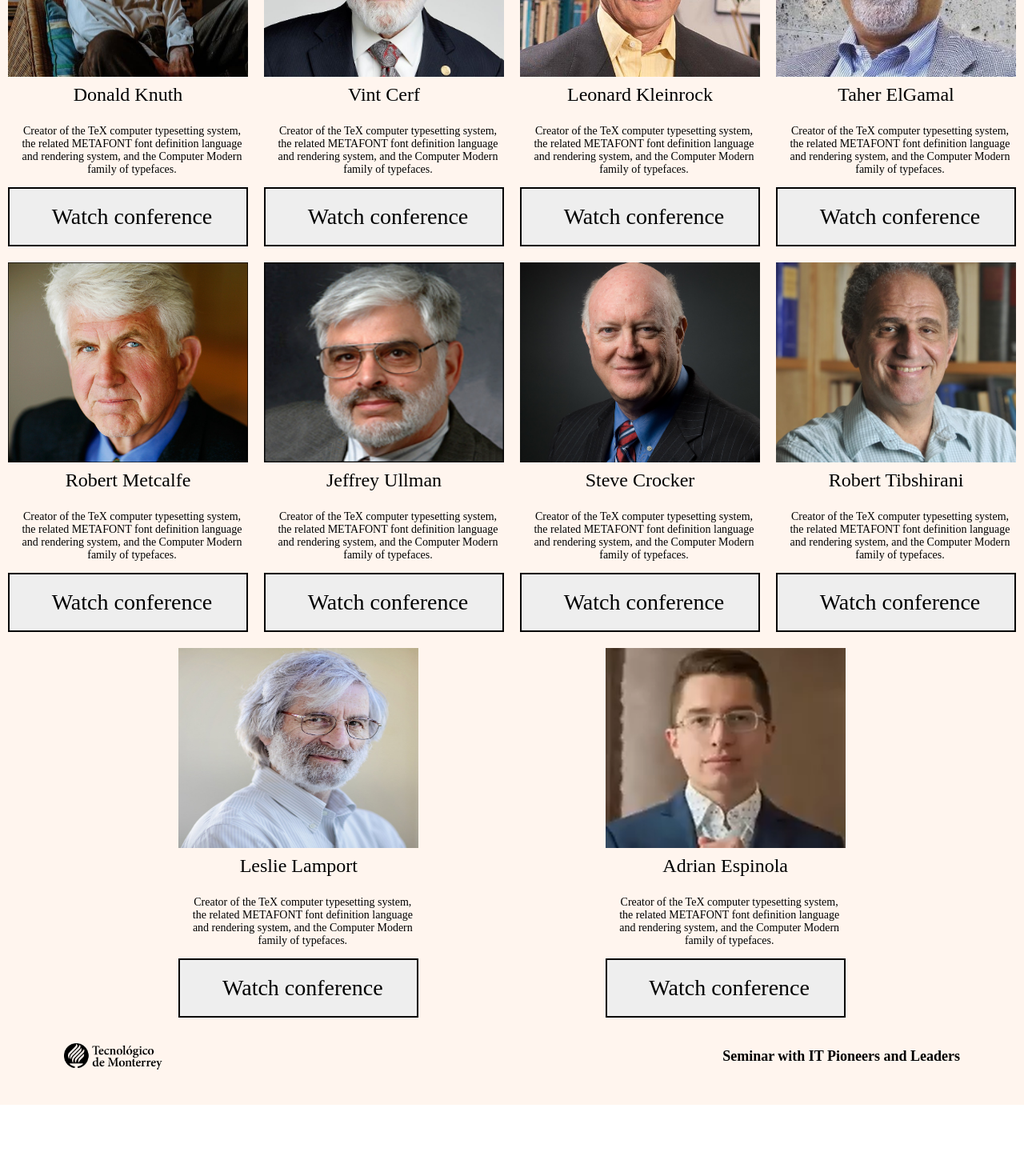
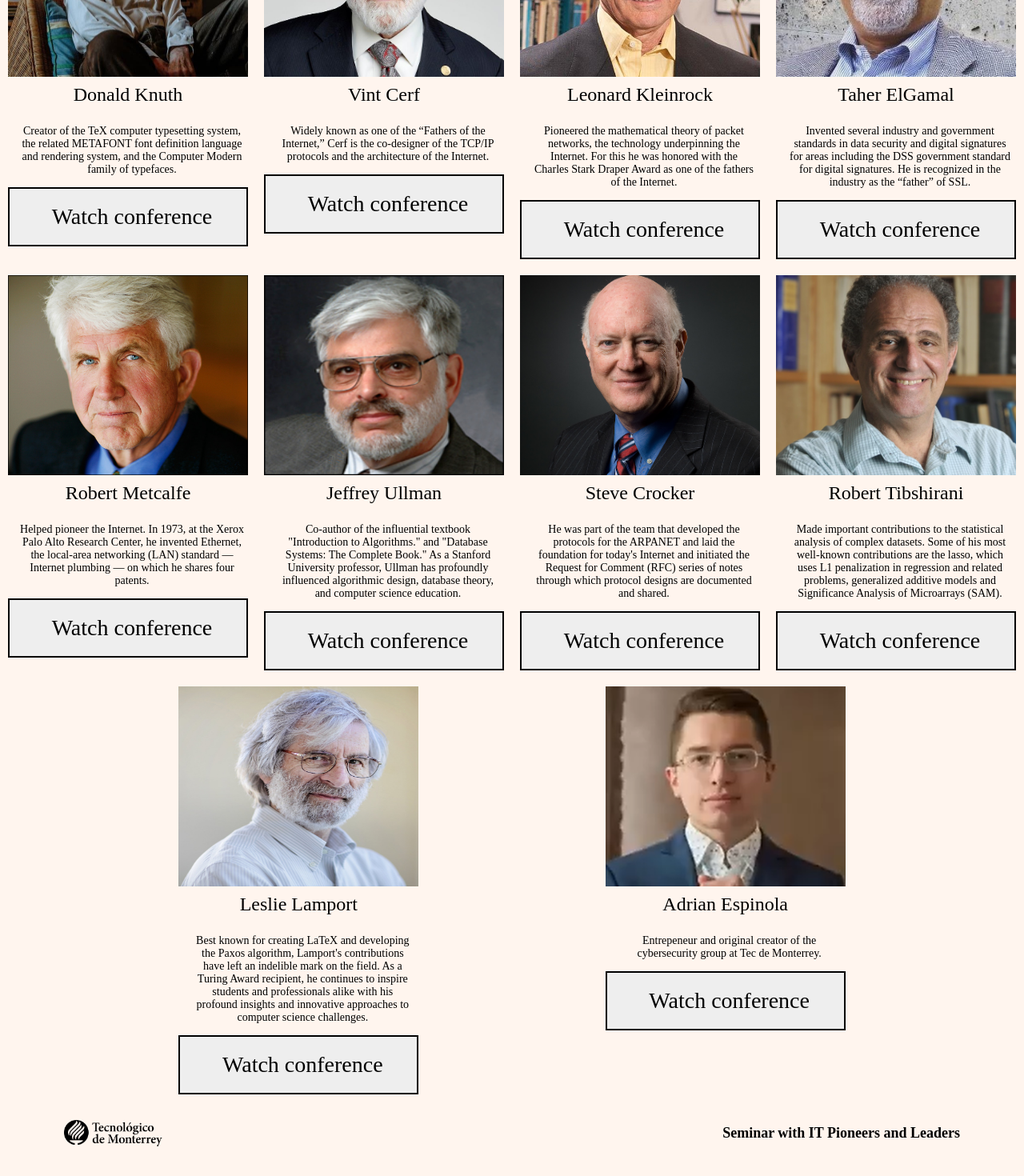
Before and after one commit to PatoVW02/swit, a React (Create React App) app: page /speakers in a window 1280 px wide. Shown: the part 712-2182 px from the top of the page at 80% size. Before the commit the page ends 2093 px from the top, so only its background shows below. Built offline with nearby package versions, Linux system fonts and the light colour scheme.

Commit message:
Descripciones

```diff
--- a/src/views/speakers/Speakers.js
+++ b/src/views/speakers/Speakers.js
@@ -44,7 +44,7 @@ const Speakers = () => {
         <div class="speaker-container">
           <img src={VCerf} alt='Cerf' className='Speaker'></img>
           <p  className="Name">Vint Cerf</p>
-          <p className="Bio">Creator of the TeX computer typesetting system, the related METAFONT font definition language and rendering system, and the Computer Modern family of typefaces.</p>
+          <p className="Bio">Widely known as one of the “Fathers of the Internet,” Cerf is the co-designer of the TCP/IP protocols and the architecture of the Internet. </p>
 
           <div class="center-bottom-box">
             <a href="https://youtu.be/k2r-7cLIaDQ">Watch conference</a>
@@ -55,7 +55,7 @@ const Speakers = () => {
         <div class="speaker-container">
           <img src={Kleinrock} alt='Kleinrock' className='Speaker'></img>
           <p  className="Name">Leonard Kleinrock</p>
-          <p className="Bio">Creator of the TeX computer typesetting system, the related METAFONT font definition language and rendering system, and the Computer Modern family of typefaces.</p>
+          <p className="Bio">Pioneered the mathematical theory of packet networks, the technology underpinning the Internet. For this he was honored with the Charles Stark Draper Award as one of the fathers of the Internet.</p>
           <div class="center-bottom-box">
             <a href="https://youtu.be/eUFBpY2qqj8">Watch conference</a>
           </div>
@@ -66,7 +66,7 @@ const Speakers = () => {
           <img src={Gamal} alt='Kleinrock' className='Speaker'></img>
           <p  className="Name">Taher ElGamal</p>
 
-          <p className="Bio">Creator of the TeX computer typesetting system, the related METAFONT font definition language and rendering system, and the Computer Modern family of typefaces.</p>
+          <p className="Bio">Invented several industry and government standards in data security and digital signatures for areas including the DSS government standard for digital signatures. He is recognized in the industry as the “father” of SSL.</p>
 
 
           <div class="center-bottom-box">
@@ -80,7 +80,7 @@ const Speakers = () => {
           <img src={Metcalfe} alt='Kleinrock' className='Speaker'></img>
           <p  className="Name">Robert Metcalfe</p>
 
-          <p className="Bio">Creator of the TeX computer typesetting system, the related METAFONT font definition language and rendering system, and the Computer Modern family of typefaces.</p>
+          <p className="Bio"> Helped pioneer the Internet. In 1973, at the Xerox Palo Alto Research Center, he invented Ethernet, the local-area networking (LAN) standard — Internet plumbing — on which he shares four patents.</p>
 
 
           <div class="center-bottom-box">
@@ -92,7 +92,7 @@ const Speakers = () => {
           <img src={Ullman} alt='Kleinrock' className='Speaker'></img>
           <p  className="Name">Jeffrey Ullman</p>
 
-          <p className="Bio">Creator of the TeX computer typesetting system, the related METAFONT font definition language and rendering system, and the Computer Modern family of typefaces.</p>
+          <p className="Bio">Co-author of the influential textbook "Introduction to Algorithms." and "Database Systems: The Complete Book." As a Stanford University professor, Ullman has profoundly influenced algorithmic design, database theory, and computer science education.</p>
 
 
           <div class="center-bottom-box">
@@ -106,7 +106,7 @@ const Speakers = () => {
           <img src={Crocker} alt='Kleinrock' className='Speaker'></img>
           <p  className="Name">Steve Crocker</p>
 
-          <p className="Bio">Creator of the TeX computer typesetting system, the related METAFONT font definition language and rendering system, and the Computer Modern family of typefaces.</p>
+          <p className="Bio">He was part of the team that developed the protocols for the ARPANET and laid the foundation for today's Internet and initiated the Request for Comment (RFC) series of notes through which protocol designs are documented and shared.</p>
 
 
           <div class="center-bottom-box">
@@ -118,7 +118,7 @@ const Speakers = () => {
           <img src={Tibs} alt='Kleinrock' className='Speaker'></img>
           <p  className="Name">Robert Tibshirani</p>
 
-          <p className="Bio">Creator of the TeX computer typesetting system, the related METAFONT font definition language and rendering system, and the Computer Modern family of typefaces.</p>
+          <p className="Bio">Made important contributions to the statistical analysis of complex datasets. Some of his most well-known contributions are the lasso, which uses L1 penalization in regression and related problems, generalized additive models and Significance Analysis of Microarrays (SAM). </p>
 
 
           <div class="center-bottom-box">
@@ -130,7 +130,7 @@ const Speakers = () => {
           <img src={Lamp} alt='Kleinrock' className='Speaker'></img>
           <p  className="Name">Leslie Lamport</p>
 
-          <p className="Bio">Creator of the TeX computer typesetting system, the related METAFONT font definition language and rendering system, and the Computer Modern family of typefaces.</p>
+          <p className="Bio"> Best known for creating LaTeX and developing the Paxos algorithm, Lamport's contributions have left an indelible mark on the field. As a Turing Award recipient, he continues to inspire students and professionals alike with his profound insights and innovative approaches to computer science challenges.</p>
 
 
           <div class="center-bottom-box">
@@ -142,7 +142,7 @@ const Speakers = () => {
           <img src={Spinolla} alt='Kleinrock' className='Speaker'></img>
           <p  className="Name">Adrian Espinola</p>
 
-          <p className="Bio">Creator of the TeX computer typesetting system, the related METAFONT font definition language and rendering system, and the Computer Modern family of typefaces.</p>
+          <p className="Bio">Entrepeneur and original creator of the cybersecurity group at Tec de Monterrey.</p>
 
 
           <div class="center-bottom-box">
```
